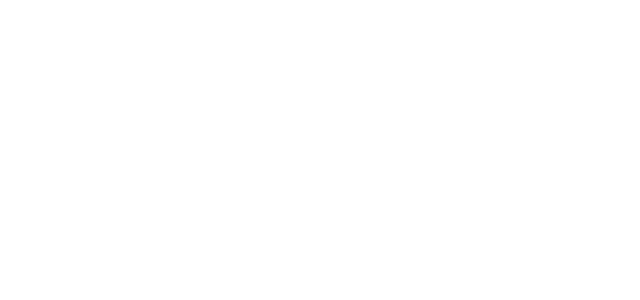
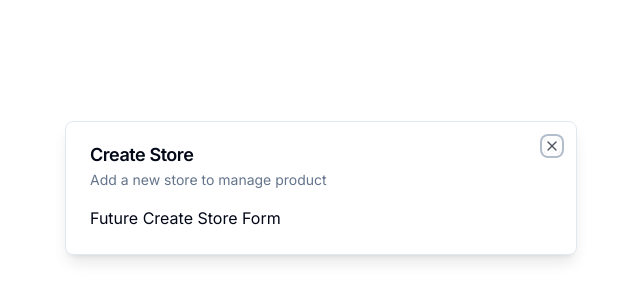
Before and after one commit to alexandrearaujoo/e-commerce, a Next.js app in the folder e-commerce-admin/: page / in a window 1280 px wide. Shown: the part 212-512 px from the top of the page, without its empty margins (319-959 px from the left). Built offline with nearby package versions, Linux system fonts and the light colour scheme.

Commit message:
feat: modal store and components

```diff
--- a/e-commerce-admin/package.json
+++ b/e-commerce-admin/package.json
@@ -10,6 +10,7 @@
   },
   "dependencies": {
     "@clerk/nextjs": "^4.21.13",
+    "@radix-ui/react-dialog": "^1.0.4",
     "@radix-ui/react-slot": "^1.0.2",
     "@types/node": "20.3.2",
     "@types/react": "18.2.14",
@@ -28,7 +29,8 @@
     "tailwind-merge": "^1.13.2",
     "tailwindcss": "3.3.2",
     "tailwindcss-animate": "^1.0.6",
-    "typescript": "5.1.6"
+    "typescript": "5.1.6",
+    "zustand": "^4.3.8"
   },
   "devDependencies": {
     "@typescript-eslint/eslint-plugin": "^5.56.0",
--- a/e-commerce-admin/src/app/(root)/page.tsx
+++ b/e-commerce-admin/src/app/(root)/page.tsx
@@ -1,6 +1,18 @@
+'use client';
+
+import { useEffect } from 'react';
+
+import { useModalStore } from '@/hooks/useModalStore';
 import { UserButton } from '@clerk/nextjs';
 
 export default function Home() {
+  const isOpen = useModalStore((state) => state.isOpen);
+  const onOpen = useModalStore((state) => state.onOpen);
+
+  useEffect(() => {
+    if (!isOpen) onOpen();
+  }, [isOpen, onOpen]);
+
   return (
     <main>
       <UserButton afterSignOutUrl="/" />
--- a/e-commerce-admin/src/app/layout.tsx
+++ b/e-commerce-admin/src/app/layout.tsx
@@ -4,6 +4,7 @@
 import { ClerkProvider } from '@clerk/nextjs';
 
 import './globals.css';
+import ModalProvider from '@/providers/ModalProvider';
 
 const inter = Inter({ subsets: ['latin'] });
 
@@ -22,6 +23,7 @@
       <html lang="en">
         <body className={inter.className}>
           <NextJsTopLoader />
+          <ModalProvider />
           {children}
         </body>
       </html>
--- /dev/null
+++ b/e-commerce-admin/src/components/modals/store-modal.tsx
@@ -0,0 +1,23 @@
+'use client';
+
+import Modal from '../ui/modal';
+
+import { useModalStore } from '@/hooks/useModalStore';
+
+const StoreModal = () => {
+  const isOpen = useModalStore((state) => state.isOpen);
+  const onClose = useModalStore((state) => state.onClose);
+
+  return (
+    <Modal
+      title="Create Store"
+      description="Add a new store to manage product"
+      isOpen={isOpen}
+      onClose={onClose}
+    >
+      Future Create Store Form
+    </Modal>
+  );
+};
+
+export default StoreModal;
--- /dev/null
+++ b/e-commerce-admin/src/components/ui/dialog.tsx
@@ -0,0 +1,123 @@
+'use client';
+
+import { ComponentPropsWithoutRef, ElementRef, forwardRef } from 'react';
+
+import { cn } from '@/lib/utils';
+import * as DialogPrimitive from '@radix-ui/react-dialog';
+import { X } from 'lucide-react';
+
+const Dialog = DialogPrimitive.Root;
+
+const DialogTrigger = DialogPrimitive.Trigger;
+
+const DialogPortal = ({
+  className,
+  ...props
+}: DialogPrimitive.DialogPortalProps) => (
+  <DialogPrimitive.Portal className={cn(className)} {...props} />
+);
+DialogPortal.displayName = DialogPrimitive.Portal.displayName;
+
+const DialogOverlay = forwardRef<
+  ElementRef<typeof DialogPrimitive.Overlay>,
+  ComponentPropsWithoutRef<typeof DialogPrimitive.Overlay>
+>(({ className, ...props }, ref) => (
+  <DialogPrimitive.Overlay
+    ref={ref}
+    className={cn(
+      'fixed inset-0 z-50 bg-background/80 backdrop-blur-sm data-[state=open]:animate-in data-[state=closed]:animate-out data-[state=closed]:fade-out-0 data-[state=open]:fade-in-0',
+      className
+    )}
+    {...props}
+  />
+));
+DialogOverlay.displayName = DialogPrimitive.Overlay.displayName;
+
+const DialogContent = forwardRef<
+  ElementRef<typeof DialogPrimitive.Content>,
+  ComponentPropsWithoutRef<typeof DialogPrimitive.Content>
+>(({ className, children, ...props }, ref) => (
+  <DialogPortal>
+    <DialogOverlay />
+    <DialogPrimitive.Content
+      ref={ref}
+      className={cn(
+        'fixed left-[50%] top-[50%] z-50 grid w-full max-w-lg translate-x-[-50%] translate-y-[-50%] gap-4 border bg-background p-6 shadow-lg duration-200 data-[state=open]:animate-in data-[state=closed]:animate-out data-[state=closed]:fade-out-0 data-[state=open]:fade-in-0 data-[state=closed]:zoom-out-95 data-[state=open]:zoom-in-95 data-[state=closed]:slide-out-to-left-1/2 data-[state=closed]:slide-out-to-top-[48%] data-[state=open]:slide-in-from-left-1/2 data-[state=open]:slide-in-from-top-[48%] sm:rounded-lg md:w-full',
+        className
+      )}
+      {...props}
+    >
+      {children}
+      <DialogPrimitive.Close className="absolute right-4 top-4 rounded-sm opacity-70 ring-offset-background transition-opacity hover:opacity-100 focus:outline-none focus:ring-2 focus:ring-ring focus:ring-offset-2 disabled:pointer-events-none data-[state=open]:bg-accent data-[state=open]:text-muted-foreground">
+        <X className="h-4 w-4" />
+        <span className="sr-only">Close</span>
+      </DialogPrimitive.Close>
+    </DialogPrimitive.Content>
+  </DialogPortal>
+));
+DialogContent.displayName = DialogPrimitive.Content.displayName;
+
+const DialogHeader = ({
+  className,
+  ...props
+}: React.HTMLAttributes<HTMLDivElement>) => (
+  <div
+    className={cn(
+      'flex flex-col space-y-1.5 text-center sm:text-left',
+      className
+    )}
+    {...props}
+  />
+);
+DialogHeader.displayName = 'DialogHeader';
+
+const DialogFooter = ({
+  className,
+  ...props
+}: React.HTMLAttributes<HTMLDivElement>) => (
+  <div
+    className={cn(
+      'flex flex-col-reverse sm:flex-row sm:justify-end sm:space-x-2',
+      className
+    )}
+    {...props}
+  />
+);
+DialogFooter.displayName = 'DialogFooter';
+
+const DialogTitle = forwardRef<
+  ElementRef<typeof DialogPrimitive.Title>,
+  ComponentPropsWithoutRef<typeof DialogPrimitive.Title>
+>(({ className, ...props }, ref) => (
+  <DialogPrimitive.Title
+    ref={ref}
+    className={cn(
+      'text-lg font-semibold leading-none tracking-tight',
+      className
+    )}
+    {...props}
+  />
+));
+DialogTitle.displayName = DialogPrimitive.Title.displayName;
+
+const DialogDescription = forwardRef<
+  ElementRef<typeof DialogPrimitive.Description>,
+  ComponentPropsWithoutRef<typeof DialogPrimitive.Description>
+>(({ className, ...props }, ref) => (
+  <DialogPrimitive.Description
+    ref={ref}
+    className={cn('text-sm text-muted-foreground', className)}
+    {...props}
+  />
+));
+DialogDescription.displayName = DialogPrimitive.Description.displayName;
+
+export {
+  Dialog,
+  DialogTrigger,
+  DialogContent,
+  DialogHeader,
+  DialogFooter,
+  DialogTitle,
+  DialogDescription
+};
--- /dev/null
+++ b/e-commerce-admin/src/components/ui/modal.tsx
@@ -0,0 +1,45 @@
+'use client';
+
+import { ReactNode } from 'react';
+
+import {
+  Dialog,
+  DialogContent,
+  DialogDescription,
+  DialogHeader,
+  DialogTitle
+} from './dialog';
+
+interface ModalProps {
+  title: string;
+  description: string;
+  isOpen: boolean;
+  onClose: () => void;
+  children?: ReactNode;
+}
+
+const Modal = ({
+  description,
+  isOpen,
+  onClose,
+  title,
+  children
+}: ModalProps) => {
+  const onChange = (open: boolean) => {
+    if (!open) onClose();
+  };
+
+  return (
+    <Dialog open={isOpen} onOpenChange={onChange}>
+      <DialogContent>
+        <DialogHeader>
+          <DialogTitle>{title}</DialogTitle>
+          <DialogDescription>{description}</DialogDescription>
+        </DialogHeader>
+        <article>{children}</article>
+      </DialogContent>
+    </Dialog>
+  );
+};
+
+export default Modal;
--- /dev/null
+++ b/e-commerce-admin/src/hooks/useModalStore.ts
@@ -0,0 +1,13 @@
+import { create } from 'zustand';
+
+interface ModalStore {
+  isOpen: boolean;
+  onOpen: () => void;
+  onClose: () => void;
+}
+
+export const useModalStore = create<ModalStore>((set) => ({
+  isOpen: false,
+  onOpen: () => set({ isOpen: true }),
+  onClose: () => set({ isOpen: false })
+}));
--- /dev/null
+++ b/e-commerce-admin/src/providers/ModalProvider.tsx
@@ -0,0 +1,25 @@
+'use client';
+
+import { useEffect, useState } from 'react';
+
+import StoreModal from '@/components/modals/store-modal';
+
+const ModalProvider = () => {
+  const [isMounted, setIsMounted] = useState(false);
+
+  useEffect(() => {
+    setIsMounted(true);
+  }, []);
+
+  if (!isMounted) {
+    return null;
+  }
+
+  return (
+    <>
+      <StoreModal />
+    </>
+  );
+};
+
+export default ModalProvider;
```
Also changed, not shown: 1 other file (tests, documents, lock files or other folders).
